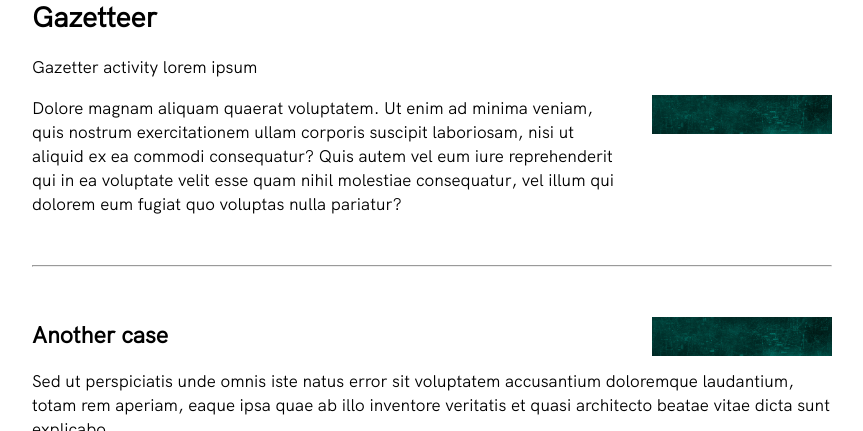
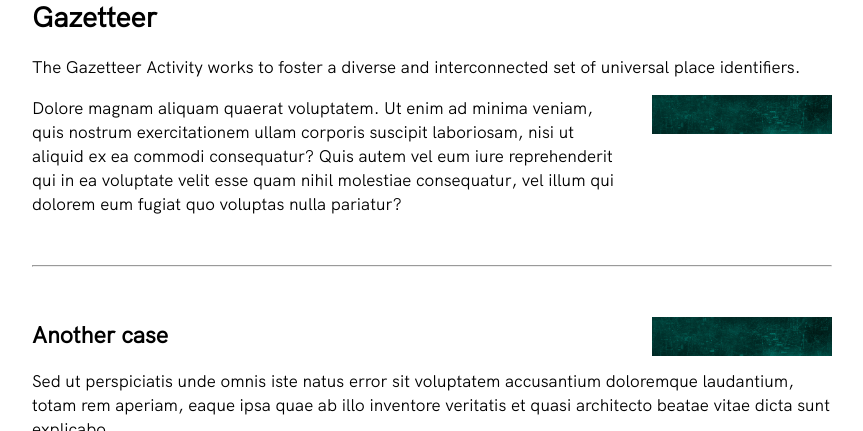
Before and after one commit to pelagios/pelagios.github.io, a Jekyll site: the page built from content/_activities/gazetteer.md, in a window 1280 px wide and 900 px high, cut to the strip 469-900 px from the top of the window. Shown: the whole strip, without its empty margins (208-1071 px from the left). Built offline with Jekyll 4.4.1, drawn with Linux system fonts in a browser that asks for light colours.

Commit message:
Update gazetteer.md

```diff
--- a/content/_activities/gazetteer.md
+++ b/content/_activities/gazetteer.md
@@ -8,7 +8,7 @@ image: https://0.academia-photos.com/482933/10423175/11630708/s200_richard.rowle
 
 ---
 
-Gazetter activity lorem ipsum
+The Gazetteer Activity works to foster a diverse and interconnected set of universal place identifiers.
 
 <img src="/assets/mainimage.jpg"/>
 
```
